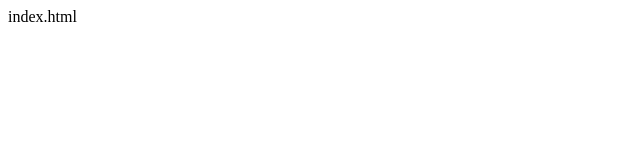
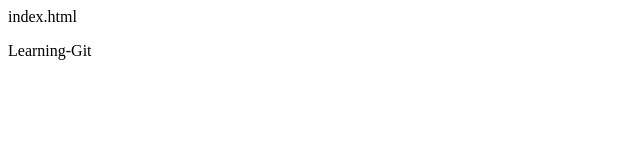
Before and after one commit to jmAmar/GIT-Formation, a plain HTML site: page index.html in a window 1280 px wide. Shown: the full height of the page, 0-640 px from the left. Drawn offline with Linux system fonts and the light colour scheme.

Commit message:
Update index.html

```diff
--- a/index.html
+++ b/index.html
@@ -1 +1,2 @@
 index.html
+<p>Learning-Git</p>
```
